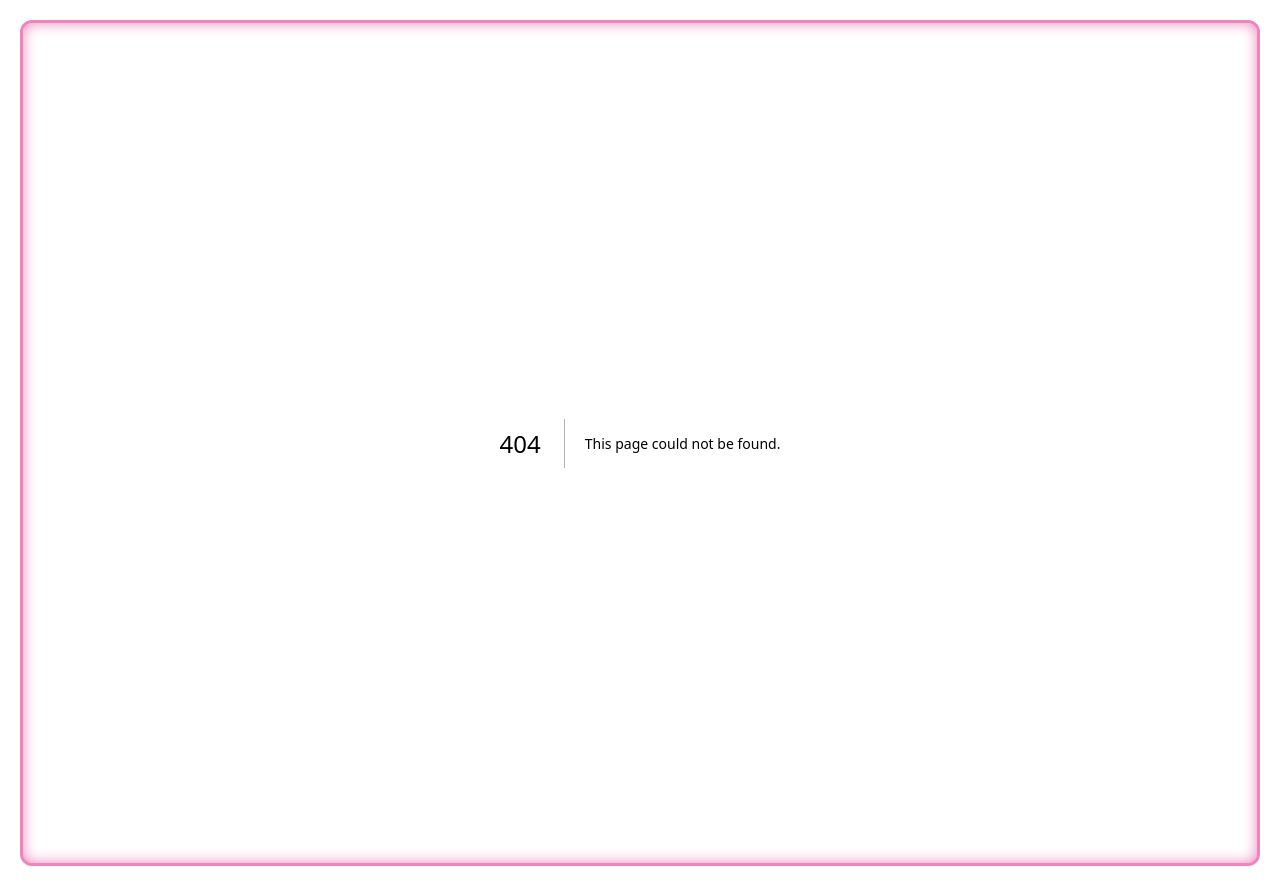
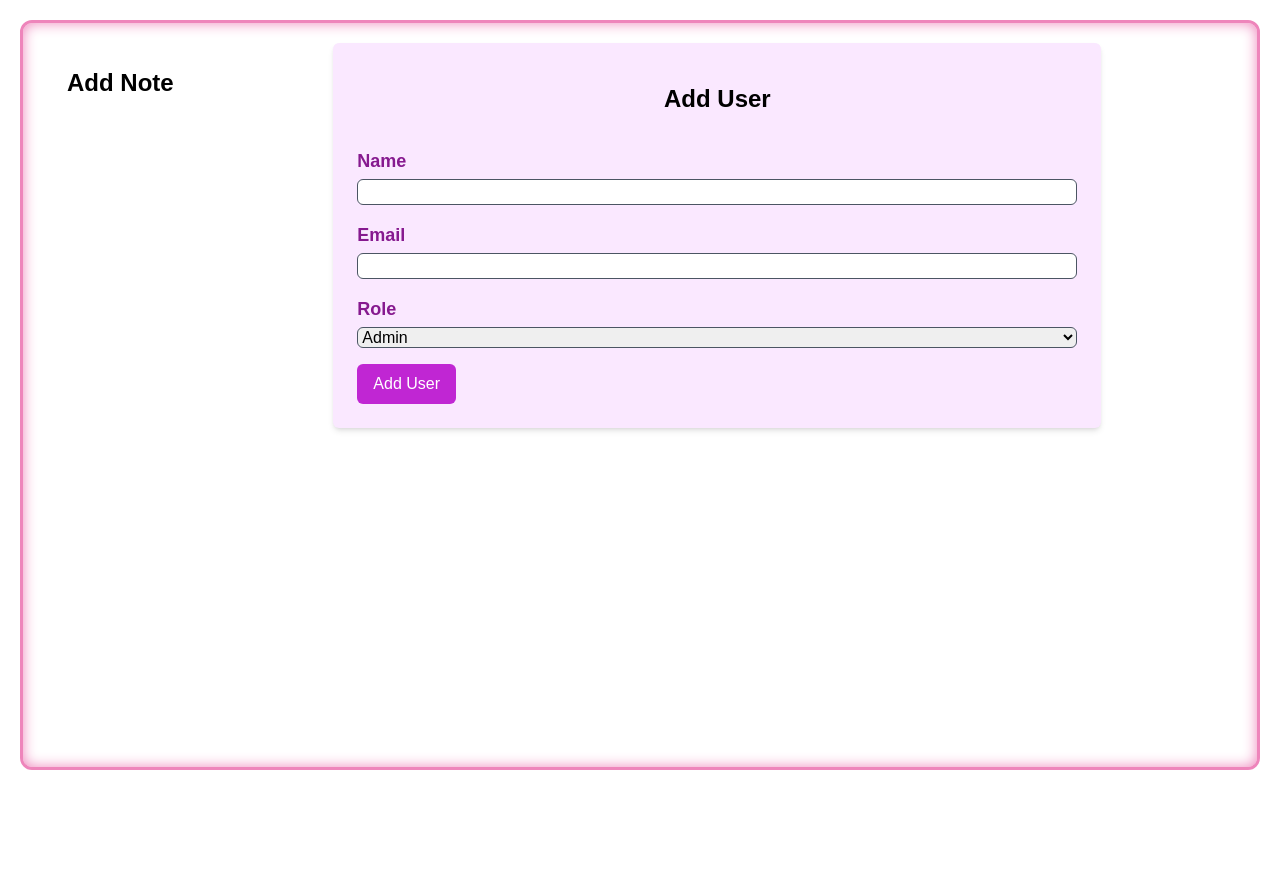
Before and after one commit to Soumyadipmaity1/k-prep, a Next.js app: page /admin/add-user in a window 1280 px wide. Before the commit this address had no page. After the commit the page ends 800 px from the top, so only its background shows below. Built offline with nearby package versions, Linux system fonts and the light colour scheme; a web font is replaced by a local one.

Commit message:
Add new admin user page component

```diff
--- /dev/null
+++ b/src/app/admin/add-user/page.tsx
@@ -0,0 +1,75 @@
+"use client";
+
+import React, { useState } from "react";
+
+const AddUser = () => {
+  const [formData, setFormData] = useState({ name: "", email: "", role: "admin" });
+
+  const handleInputChange = (e: React.ChangeEvent<HTMLInputElement | HTMLSelectElement>) => {
+    const { name, value } = e.target;
+    setFormData({ ...formData, [name]: value });
+  };
+
+  const handleSubmit = async (e: React.FormEvent<HTMLFormElement>) => {
+    e.preventDefault();
+    try {
+      console.log("User added:", formData);
+      setFormData({ name: "", email: "", role: "admin" });
+    } catch (error) {
+      console.error("Error adding user:", error);
+    }
+  };
+
+  return (
+    <div className="p-6 mx-auto max-w-3xl bg-[#fae8ff] rounded-md shadow-md">
+      <h2 className="text-2xl font-bold text-center my-4 mb-8 ">Add User</h2>
+      <form onSubmit={handleSubmit}>
+        <div className="mb-4">
+          <label htmlFor="name" className="block  text-lg font-semibold text-fuchsia-800">Name</label>
+          <input
+            type="text"
+            id="name"
+            name="name"
+            value={formData.name}
+            onChange={handleInputChange}
+            className="mt-1 block w-full border-gray-600 border rounded-md"
+            required
+          />
+        </div>
+        <div className="mb-4">
+          <label htmlFor="email" className="block text-lg font-semibold text-fuchsia-800">Email</label>
+          <input
+            type="email"
+            id="email"
+            name="email"
+            value={formData.email}
+            onChange={handleInputChange}
+            className="mt-1 block w-full border-gray-600 border rounded-md"
+            required
+          />
+        </div>
+        <div className="mb-4">
+          <label htmlFor="role" className="block text-lg font-semibold text-fuchsia-800">Role</label>
+          <select
+            id="role"
+            name="role"
+            value={formData.role}
+            onChange={handleInputChange}
+            className="mt-1 block w-full border-gray-600 border rounded-md"
+          >
+            <option value="admin">Admin</option>
+            <option value="moderator">Moderator</option>
+          </select>
+        </div>
+        <button
+          type="submit"
+          className="px-4 py-2 text-white bg-fuchsia-600 rounded-md hover:bg-fuchsia-800"
+        >
+          Add User
+        </button>
+      </form>
+    </div>
+  );
+};
+
+export default AddUser;
```
